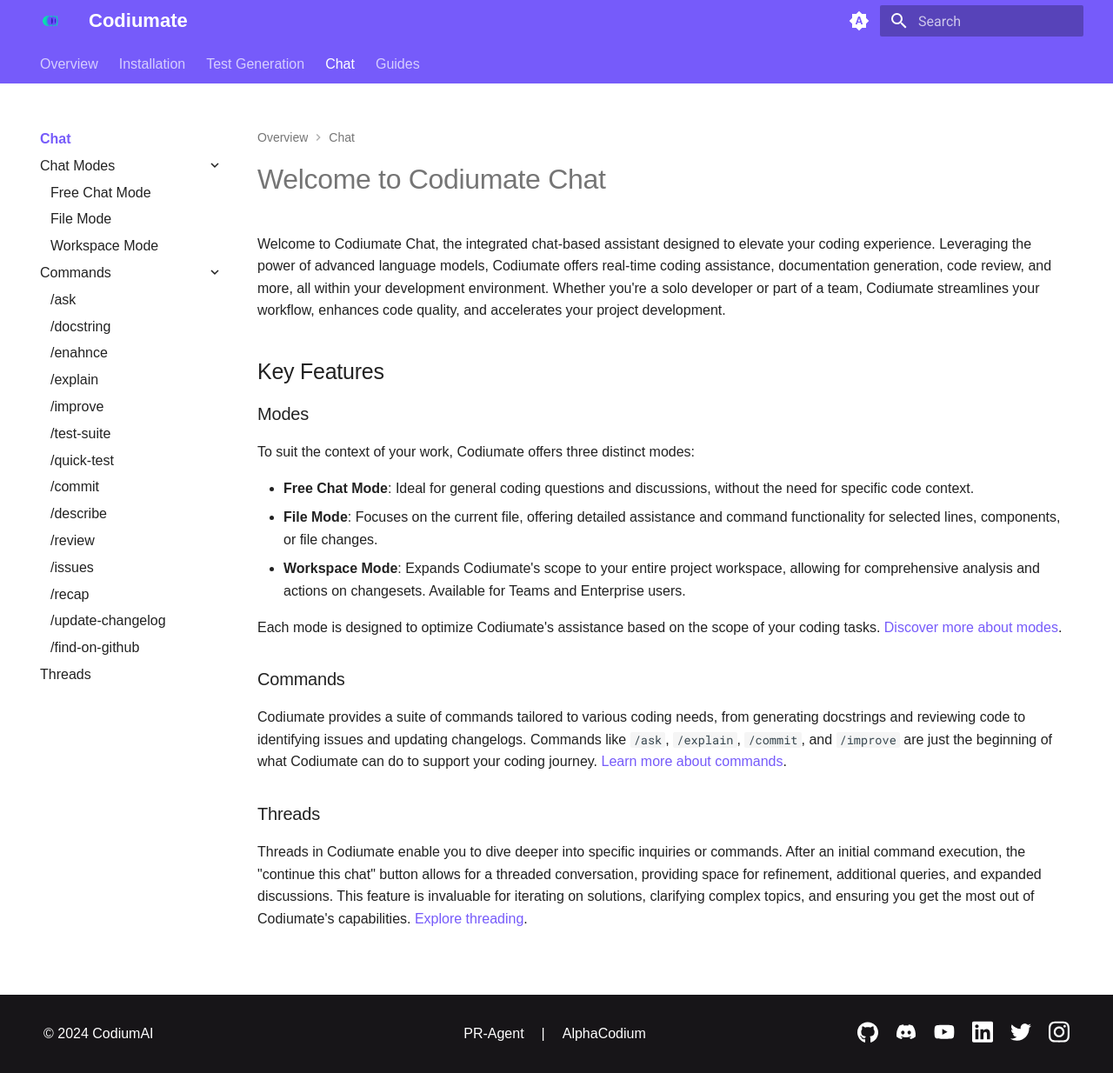
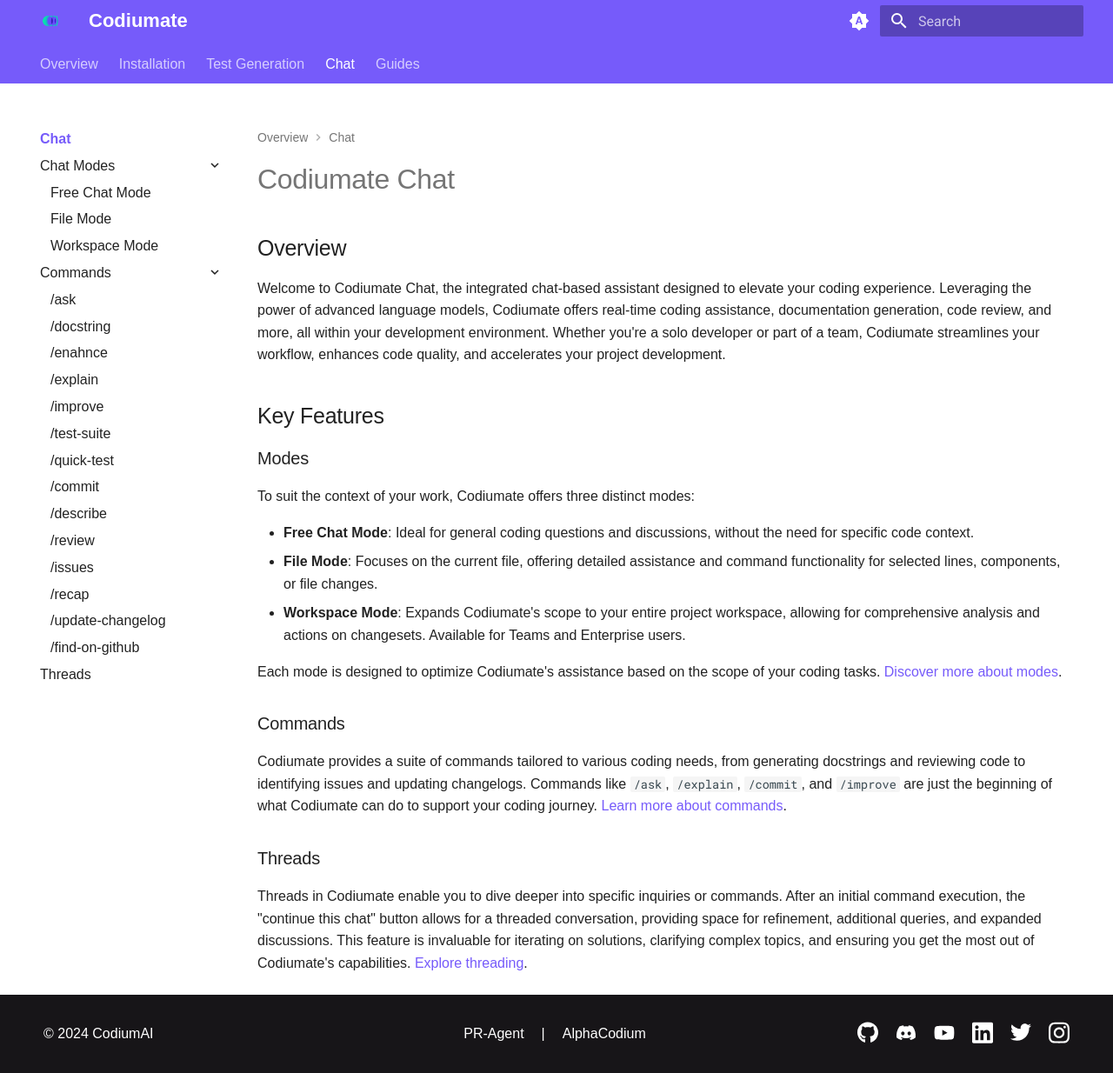
Before and after one commit to Codium-ai/codiumate-docs, an MkDocs documentation site: the page built from docs/chat/index.md, in a window 1280 px wide and 1234 px high. Shown: the whole window at 87% size. Built offline with MkDocs 1.6.1 and Material for MkDocs 9.7.7, drawn with Linux system fonts in a browser that asks for light colours.

Commit message:
Update documentation headers and structure in 'tests' and 'chat' sections

```diff
--- a/docs/chat/index.md
+++ b/docs/chat/index.md
@@ -1,4 +1,6 @@
-# Welcome to Codiumate Chat
+# Codiumate Chat
+
+## Overview
 
 Welcome to Codiumate Chat, the integrated chat-based assistant designed to elevate your coding experience. Leveraging the power of advanced language models, Codiumate offers real-time coding assistance, documentation generation, code review, and more, all within your development environment. Whether you're a solo developer or part of a team, Codiumate streamlines your workflow, enhances code quality, and accelerates your project development.
 
```
Also changed, not shown: 1 other file.
